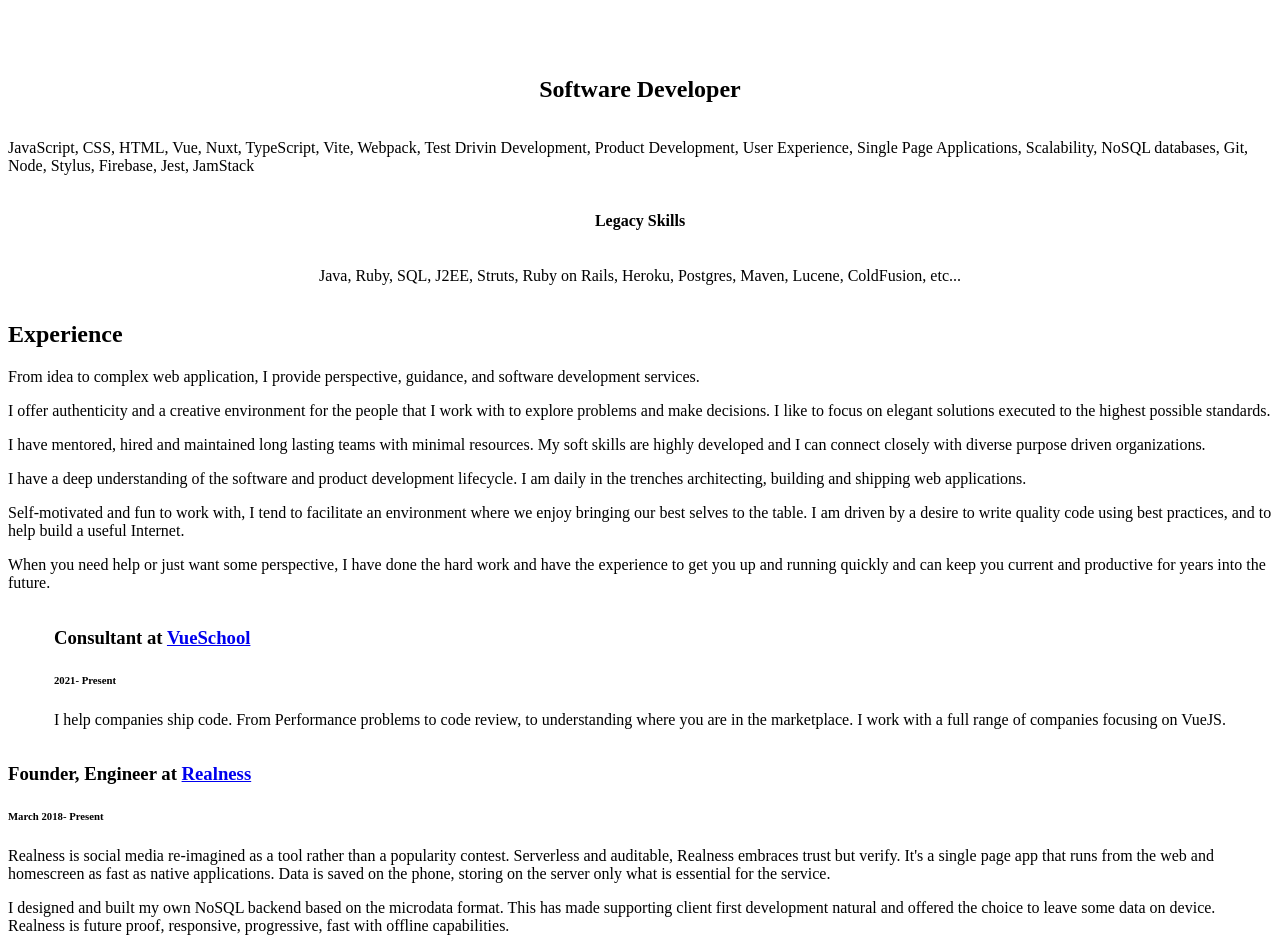
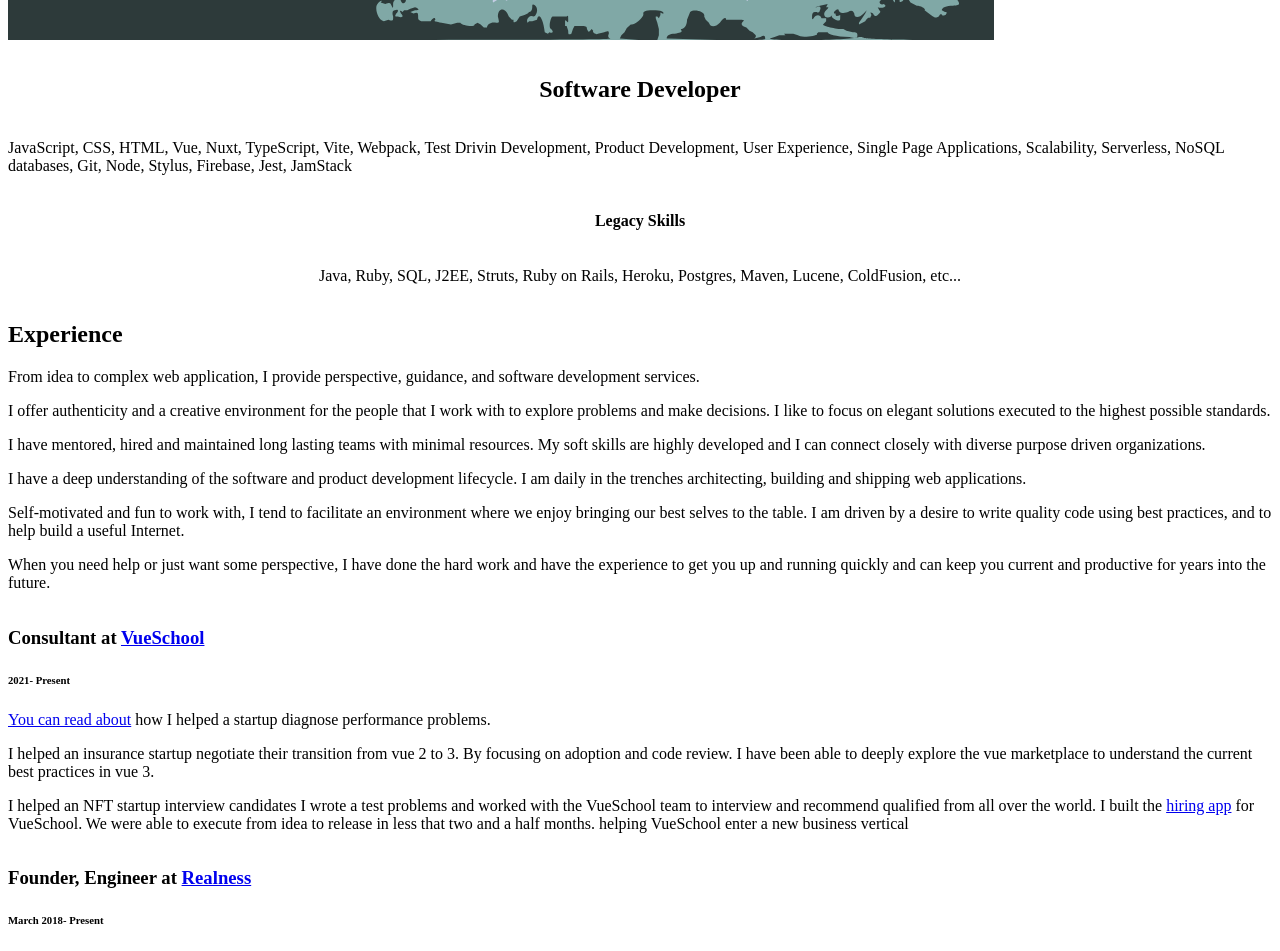
Before and after one commit to scott-fryxell/scott-fryxell.github.io, a Nuxt app: page /resume in a window 1280 px wide. Shown: the part 880-1831 px from the top of the page. Built offline with nearby package versions, Linux system fonts and the light colour scheme.

Commit message:
Cleaning up. This fully realizes using realness in a blog to help find work so that I can continue to  build out realness.

```diff
--- a/pages/resume.vue
+++ b/pages/resume.vue
@@ -3,7 +3,7 @@
     itemscope itemtype="http://schema.org/Person"
     itemid="http://scott-fryxell.github.io/resume">
     <header>
-      <img src="/hendrik-voogd-1807.svg" alt="An italian countryside in 1807. Tall trees casting long shadows.">
+      <img src="/posters/Scott_Fryxell_posters_Saturday, January 23, 11_01 AM.svg" alt="An italian countryside in 1807. Tall trees casting long shadows.">
       <address>
         <p itemprop="address" itemscope itemtype="http://schema.org/PostalAddress">
           <span itemprop="addressLocality">San Francisco</span>
@@ -16,7 +16,7 @@
       <p itemprop="skills" itemtype="http://schema.org/skills">
         JavaScript, CSS, HTML, Vue, Nuxt, TypeScript, Vite, Webpack,
         Test Drivin Development, Product Development, User Experience,
-        Single Page Applications, Scalability, NoSQL databases, Git,
+        Single Page Applications, Scalability, Serverless, NoSQL databases, Git,
         Node, Stylus, Firebase, Jest, JamStack
       </p>
       <h4>Legacy Skills</h4>
@@ -64,14 +64,28 @@
             </span>
           </h3>
           <h6>
-            <time itemprop="startdate" datetime="2018-03-01">2021</time>
+            <time itemprop="startdate" datetime="2021-06-01">2021</time>
             <span>- Present</span>
           </h6>
         </header>
         <p itemprop="description">
-          I help companies ship code. From Performance problems to code review,
-          to understanding where you are in the marketplace. I work with a
-          full range of companies focusing on VueJS.
+          <a href="https://vueschool.io/articles/vuejs-tutorials/tooling-saves-your-bacon/">You can read about</a>
+          how I helped a startup diagnose performance problems.
+        </p>
+        <p itemprop="description">
+          I helped an insurance startup negotiate their transition
+          from vue 2 to 3. By focusing on adoption and code review.
+          I have been able to deeply explore the vue marketplace
+          to understand the current best practices in vue 3.
+        </p>
+        <p itemprop="description">
+          I helped an NFT startup interview candidates I wrote a
+          test problems and worked with the VueSchool team to
+          interview and recommend qualified from all over the world.
+          I built the <a href="https://vueschool.io/hiring">hiring app</a>
+          for VueSchool. We were able to execute from idea to release in
+          less that two and a half months. helping VueSchool enter a
+          new business vertical
         </p>
       </article>
       <article itemscope itemtype="http://schema.org/Event/Job">
```
Also changed, not shown: static/abstract-flower.svg (deleted), static/hendrik-voogd-1807.svg (deleted).
